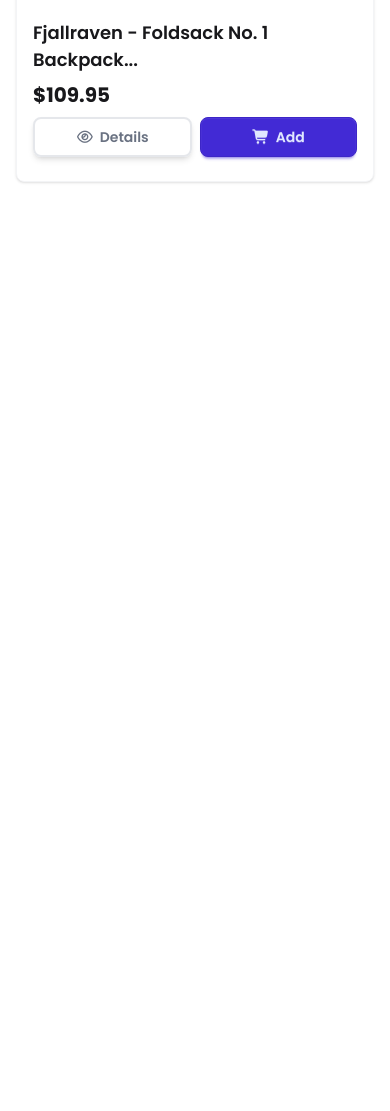
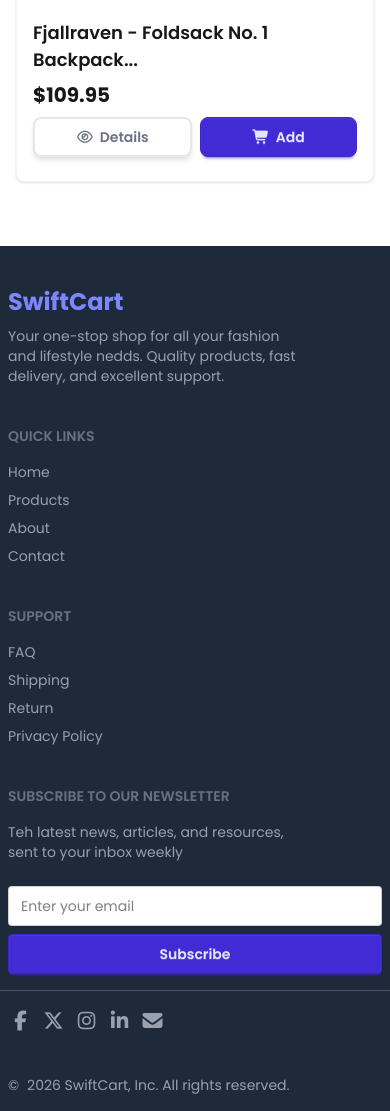
Before and after one commit to rootnure/mr_fakestore-a1, a plain HTML site: page index.html in a window 390 px wide. Shown: the part 2410-3521 px from the top of the page. Before the commit the page ends 2656 px from the top, so only its background shows below. Drawn offline with nearby package versions, Linux system fonts and the light colour scheme.

Commit message:
Mobile Responsive Footer Added

```diff
--- a/index.html
+++ b/index.html
@@ -258,6 +258,87 @@
                 </div>
             </section>
         </main>
+        <!-- footer -->
+        <footer class="bg-gray-800 text-gray-400 pt-10">
+            <div
+                class="footer sm:footer-horizontal max-w-7xl mx-auto pb-4 border-b-1 border-gray-600 px-2 md:px-0"
+            >
+                <nav>
+                    <a href="#" class="text-2xl font-bold text-[#7c86ff]"
+                        >SwiftCart</a
+                    >
+                    <p>
+                        Your one-stop shop for all your fashion<br />
+                        and lifestyle nedds. Quality products, fast<br />
+                        delivery, and excellent support.
+                    </p>
+                </nav>
+                <nav>
+                    <h6 class="footer-title text-gray-400">Quick Links</h6>
+                    <a href="./index.html" class="link link-hover">Home</a>
+                    <a href="./products.html" class="link link-hover"
+                        >Products</a
+                    >
+                    <a href="./about.html" class="link link-hover">About</a>
+                    <a href="./contact.html" class="link link-hover">Contact</a>
+                </nav>
+                <nav>
+                    <h6 class="footer-title text-gray-400">Support</h6>
+                    <a href="#" class="link link-hover">FAQ</a>
+                    <a href="#" class="link link-hover">Shipping</a>
+                    <a href="#" class="link link-hover">Return</a>
+                    <a href="#" class="link link-hover">Privacy Policy</a>
+                </nav>
+                <form class="w-full">
+                    <h6 class="footer-title text-gray-400">
+                        Subscribe to Our Newsletter
+                    </h6>
+                    <p>
+                        Teh latest news, articles, and resources,<br />sent to
+                        your inbox weekly
+                    </p>
+                    <fieldset class="pt-4 w-full">
+                        <div
+                            class="flex lg:gap-x-2 gap-y-2 flex-col md:flex-row md:gap-y-0"
+                        >
+                            <input
+                                type="text"
+                                placeholder="Enter your email"
+                                class="input input-bordered text-black w-full"
+                            />
+                            <button class="btn btn-primary">Subscribe</button>
+                        </div>
+                    </fieldset>
+                </form>
+            </div>
+            <div
+                class="footer sm:footer-horizontal max-w-7xl py-4 mx-auto px-2 md:px-0"
+            >
+                <aside class="grid-flow-col order-last md:order-first">
+                    &copy;
+                    <p>2026 SwiftCart, Inc. All rights reserved.</p>
+                </aside>
+                <nav
+                    class="grid-flow-col gap-2 md:place-self-center md:justify-self-end md:order-last order-first text-xl md:text-base"
+                >
+                    <a>
+                        <i class="fa-brands fa-facebook-f"></i>
+                    </a>
+                    <a>
+                        <i class="fa-brands fa-x-twitter"></i>
+                    </a>
+                    <a>
+                        <i class="fa-brands fa-instagram"></i>
+                    </a>
+                    <a>
+                        <i class="fa-brands fa-linkedin-in"></i>
+                    </a>
+                    <a>
+                        <i class="fa-solid fa-envelope"></i>
+                    </a>
+                </nav>
+            </div>
+        </footer>
         <!-- scripts -->
         <script src="./js/utility.js"></script>
     </body>
```
